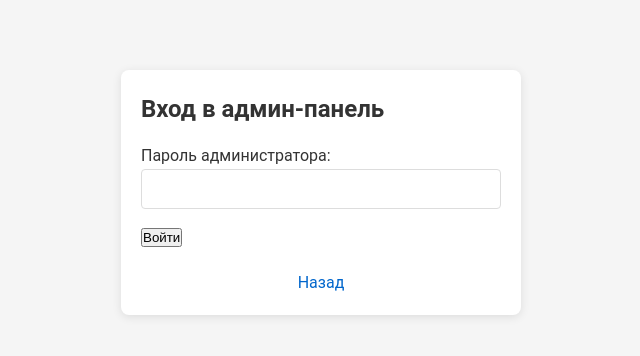
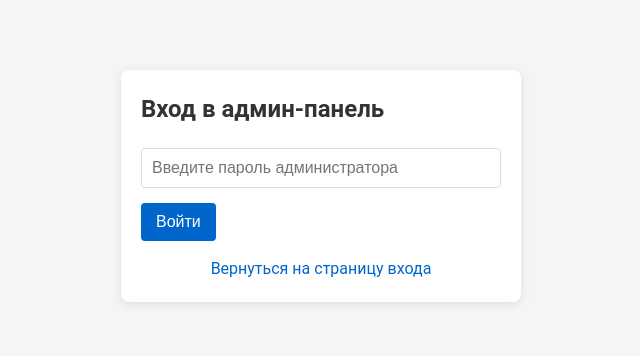
Before and after one commit to vladimir669/dikiyrpk.tech, a Flask app: template templates/admin_login.html in a window 1280 px wide. Shown: the top 356 px of the page, without its empty margins (319-959 px from the left). Run offline with Flask 3, Linux system fonts and the light colour scheme; the template is opened without the code that fills it, so the values that code supplies are empty.

Commit message:
Update admin_login.html

```diff
--- a/templates/admin_login.html
+++ b/templates/admin_login.html
@@ -1,19 +1,17 @@
-{% extends "base.html" %}
-
-{% block title %}Вход в админ-панель{% endblock %}
-
+{% extends 'base.html' %}
 {% block content %}
 <div class="login-container">
     <h2>Вход в админ-панель</h2>
-    <form method="post" action="{{ url_for('admin_login') }}">
+    <form method="post" class="login-form">
         <div class="form-group">
-            <label for="password">Пароль администратора:</label>
-            <input type="password" id="password" name="password" required>
+            <input name="password" type="password" placeholder="Введите пароль администратора" required>
         </div>
-        <button type="submit">Войти</button>
+        <div class="form-group">
+            <button type="submit" class="btn btn-primary">Войти</button>
+        </div>
     </form>
-    <div style="margin-top: 20px; text-align: center;">
-        <a href="{{ url_for('menu') }}" class="button">Назад</a>
+    <div class="login-links">
+        <a href="{{ url_for('login') }}">Вернуться на страницу входа</a>
     </div>
 </div>
 {% endblock %}
```
